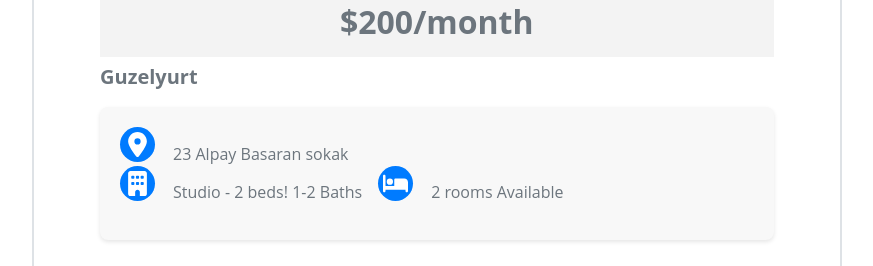
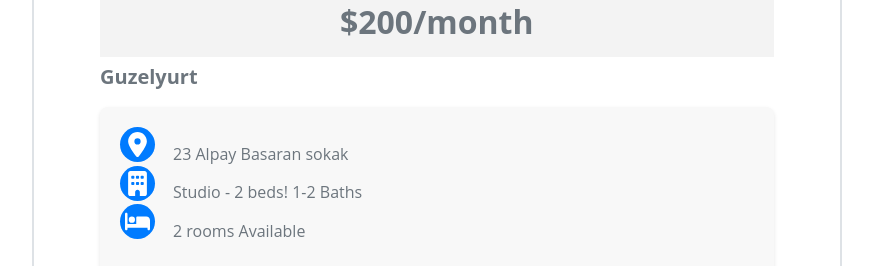
Before and after one commit to HilarioNengareJr/real-estate-site-prototype, a React (Create React App) app in the folder evbulucu/: page /listings in a window 1280 px wide. Shown: the part 780-1046 px from the top of the page, without its empty margins (50-923 px from the left). Built offline with nearby package versions, Linux system fonts and the light colour scheme; a web font is replaced by a local one.

Commit message:
added some margin on the footer

```diff
--- a/evbulucu/src/components/Footer.js
+++ b/evbulucu/src/components/Footer.js
@@ -10,7 +10,7 @@ import { faFacebook, faLinkedIn, faInstagram } from '@fortawesome/free-brands-sv
 
 const Footer = () => {
     return (
-    <div className="footer-bottom py-3 bg-dark mt-3">
+    <div className="footer-bottom py-3 bg-dark my-3">
     <div className="container-fluid">
         <div className="row">
             <div className="col-md-12">
--- a/evbulucu/src/components/PostCard.css
+++ b/evbulucu/src/components/PostCard.css
@@ -55,6 +55,10 @@
   font-weight: normal;
 }
 
+.list-block-item{
+  display: block;
+}
+
 @media (max-width: 889px) {
   .border-lg-only{
     border: none !important;
--- a/evbulucu/src/components/PostCard.js
+++ b/evbulucu/src/components/PostCard.js
@@ -29,16 +29,16 @@ const PostCard = () => {
             </span>
             </div>
                 <div className="listing-details text-muted font-weight-light">
-                  <ul className="list-inline">
-                    <li className="list-inline-item d-block">
+                  <ul className="list-unstyled">
+                    <li className="list-block-item ">
                       <FontAwesomeIcon icon={faMapMarkerAlt} className="detail-icon" />
                       <span className="m-2 detail-value">23 Alpay Basaran sokak</span>
                     </li>
-                    <li className="list-inline-item">
+                    <li className="list-block-item">
                       <FontAwesomeIcon icon={faBuilding} className="detail-icon" />
                       <span className="detail-value m-2">Studio - 2 beds! 1-2 Baths</span>
                     </li>
-                    <li className="list-inline-item">
+                    <li className="list-block-item">
                       <FontAwesomeIcon icon={faBed} className="detail-icon" />
                       <span className="detail-value m-2">2 rooms Available</span>
                     </li>
```
